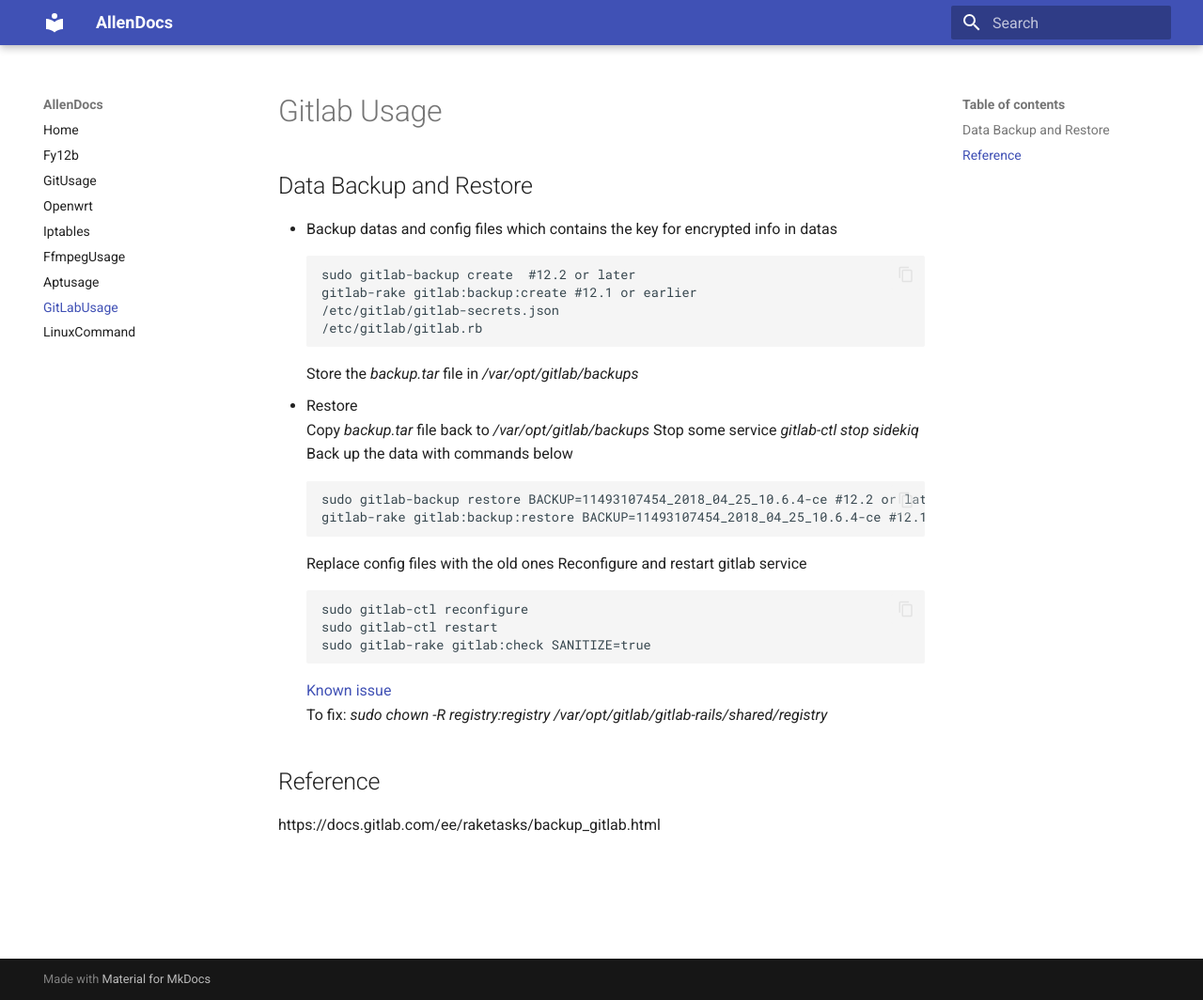
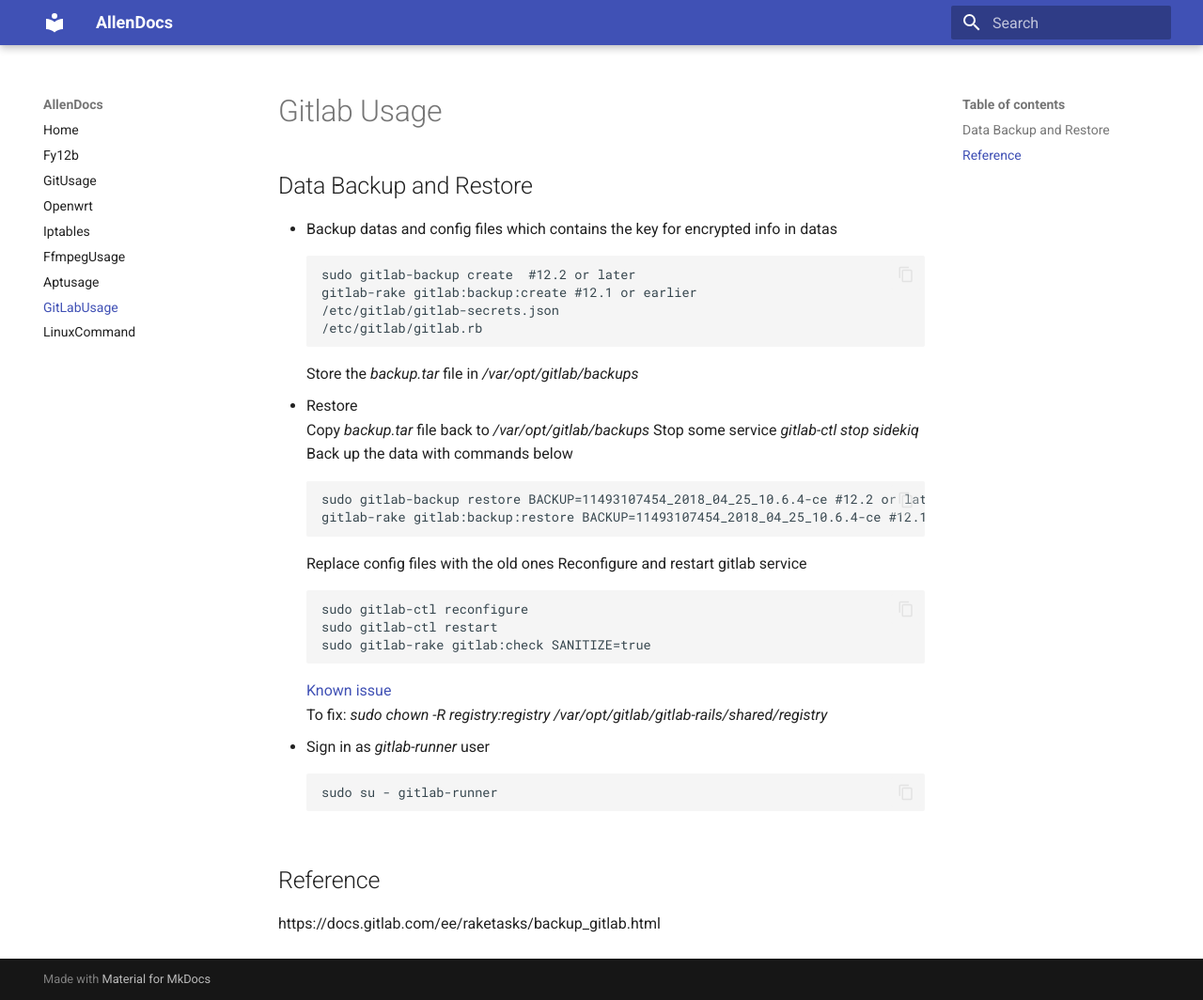
Before and after one commit to Ordinary-Capability/mydoc, an MkDocs documentation site: the page built from docs/gitlabusage.md, in a window 1280 px wide and 1064 px high. Shown: the whole window at 94% size. Built offline with MkDocs 1.6.1 and Material for MkDocs 9.7.7, drawn with Linux system fonts in a browser that asks for light colours.

Commit message:
Update gitlabusage.md

````diff
--- a/docs/gitlabusage.md
+++ b/docs/gitlabusage.md
@@ -27,5 +27,11 @@ sudo gitlab-rake gitlab:check SANITIZE=true
 To fix: *sudo chown -R registry:registry /var/opt/gitlab/gitlab-rails/shared/registry*
 
 
+- Sign in as *gitlab-runner* user
+```
+sudo su - gitlab-runner
+```
+
+
 ## Reference
 https://docs.gitlab.com/ee/raketasks/backup_gitlab.html
````
